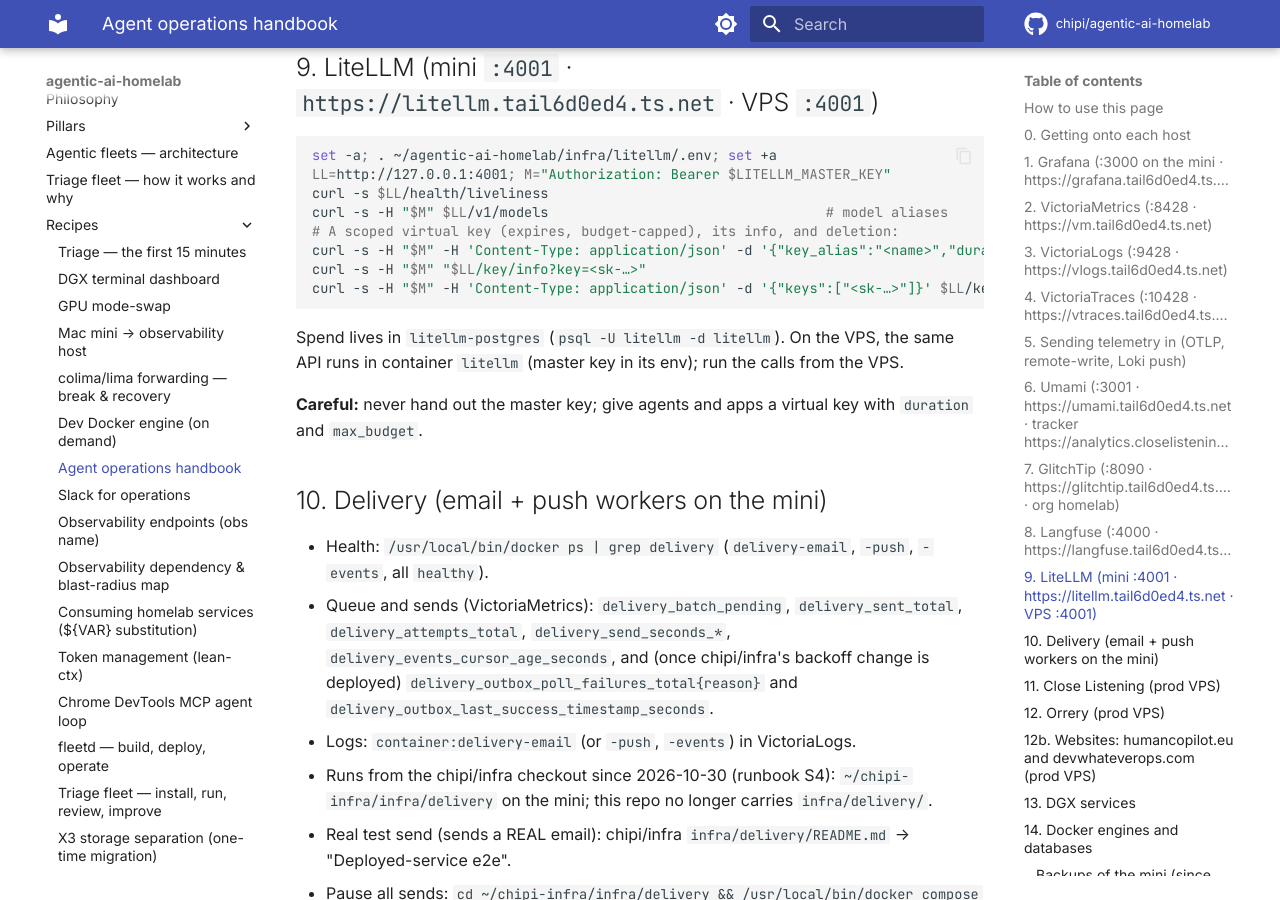
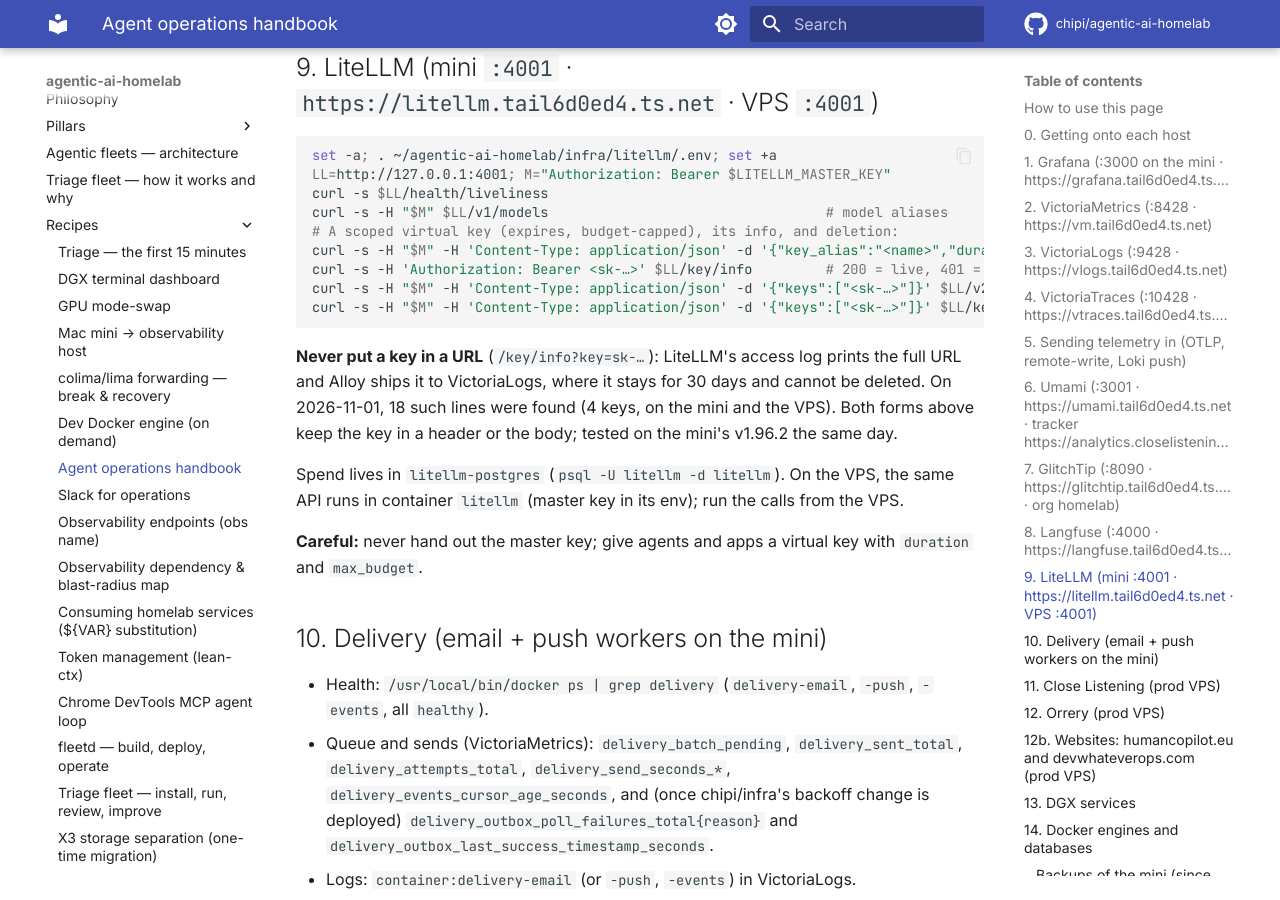
Before and after one commit to chipi/agentic-ai-homelab, an MkDocs documentation site: the page built from docs/recipes/agent-access.md, in a window 1280 px wide and 900 px high, scrolled down 17131 px. Built offline with MkDocs 1.6.1 and Material for MkDocs 9.7.7, drawn with Linux system fonts in a browser that asks for light colours; comment, search, counter and statistics services are not loaded.

Commit message:
docs(litellm): never put a virtual key in a URL
The handbook's /key/info recipe passed the key as ?key=sk-..., and
LiteLLM's access log prints the full URL, which Alloy ships to
VictoriaLogs (30 days, no delete). 18 such lines found on 2026-11-01:
4 keys, on the mini and the VPS. The recipe now sends the key as the
bearer, or in the body of POST /v2/key/info with the master key. Both
return 200 for a live key and 401 for an unknown one on the mini's
v1.96.2, and leave no key in the access log.

Co-Authored-By: Claude Opus 5.5 <noreply@anthropic.com>
Claude-Session: https://claude.ai/code/session_01DJqN6uERmW8gsoZAtCcsfS

````diff
--- a/docs/recipes/agent-access.md
+++ b/docs/recipes/agent-access.md
@@ -536,9 +536,15 @@ curl -s $LL/health/liveliness
 curl -s -H "$M" $LL/v1/models                                  # model aliases
 # A scoped virtual key (expires, budget-capped), its info, and deletion:
 curl -s -H "$M" -H 'Content-Type: application/json' -d '{"key_alias":"<name>","duration":"7d","max_budget":5}' $LL/key/generate
-curl -s -H "$M" "$LL/key/info?key=<sk-…>"
+curl -s -H 'Authorization: Bearer <sk-…>' $LL/key/info         # 200 = live, 401 = unknown or wiped
+curl -s -H "$M" -H 'Content-Type: application/json' -d '{"keys":["<sk-…>"]}' $LL/v2/key/info   # same, as the master key
 curl -s -H "$M" -H 'Content-Type: application/json' -d '{"keys":["<sk-…>"]}' $LL/key/delete
 ```
+
+**Never put a key in a URL** (`/key/info?key=sk-…`): LiteLLM's access log prints the full
+URL and Alloy ships it to VictoriaLogs, where it stays for 30 days and cannot be deleted. On
+2026-11-01, 18 such lines were found (4 keys, on the mini and the VPS). Both forms above keep
+the key in a header or the body; tested on the mini's v1.96.2 the same day.
 
 Spend lives in `litellm-postgres` (`psql -U litellm -d litellm`). On the VPS, the same
 API runs in container `litellm` (master key in its env); run the calls from the VPS.
````
Also changed, not shown: infra/litellm/README.md (+2 -1 lines).
